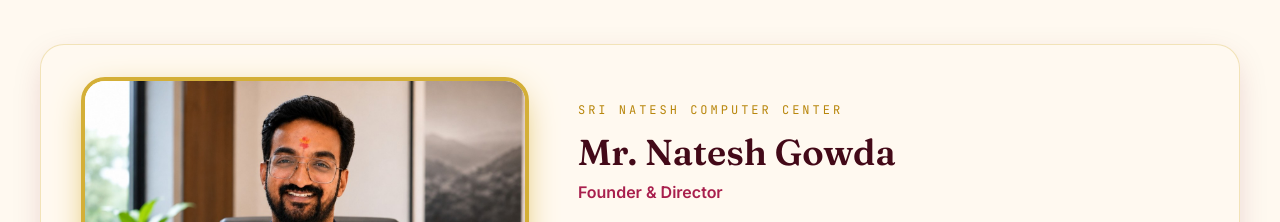
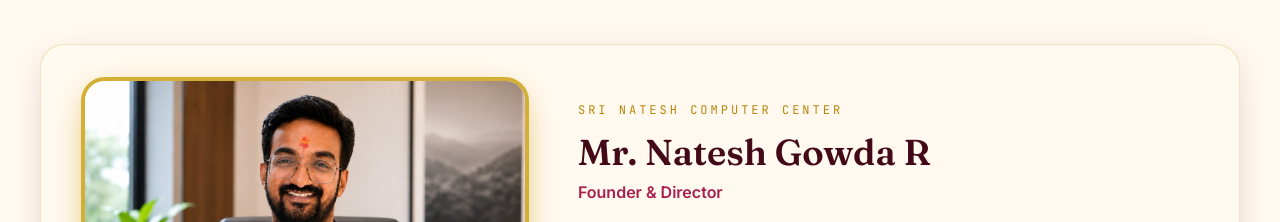
Before and after one commit to navagowda/-snit-website-, a Next.js app: page / in a window 1280 px wide. Shown: the part 5287-5509 px from the top of the page. Built offline with nearby package versions, Linux system fonts and the light colour scheme; no server answers.

Commit message:
Update page.tsx

```diff
--- a/app/page.tsx
+++ b/app/page.tsx
@@ -154,7 +154,7 @@ export default function HomePage() {
           <div>
             <p className="eyebrow text-gold-deep dark:text-gold">Sri Natesh Computer Center</p>
             <h3 className="mt-3 font-display text-3xl font-semibold text-navy-900 dark:text-cream sm:text-4xl">
-              Mr. Natesh Gowda
+              Mr. Natesh Gowda R
             </h3>
             <p className="mt-2 font-semibold text-navy-600 dark:text-cream/70">
               Founder & Director
```
